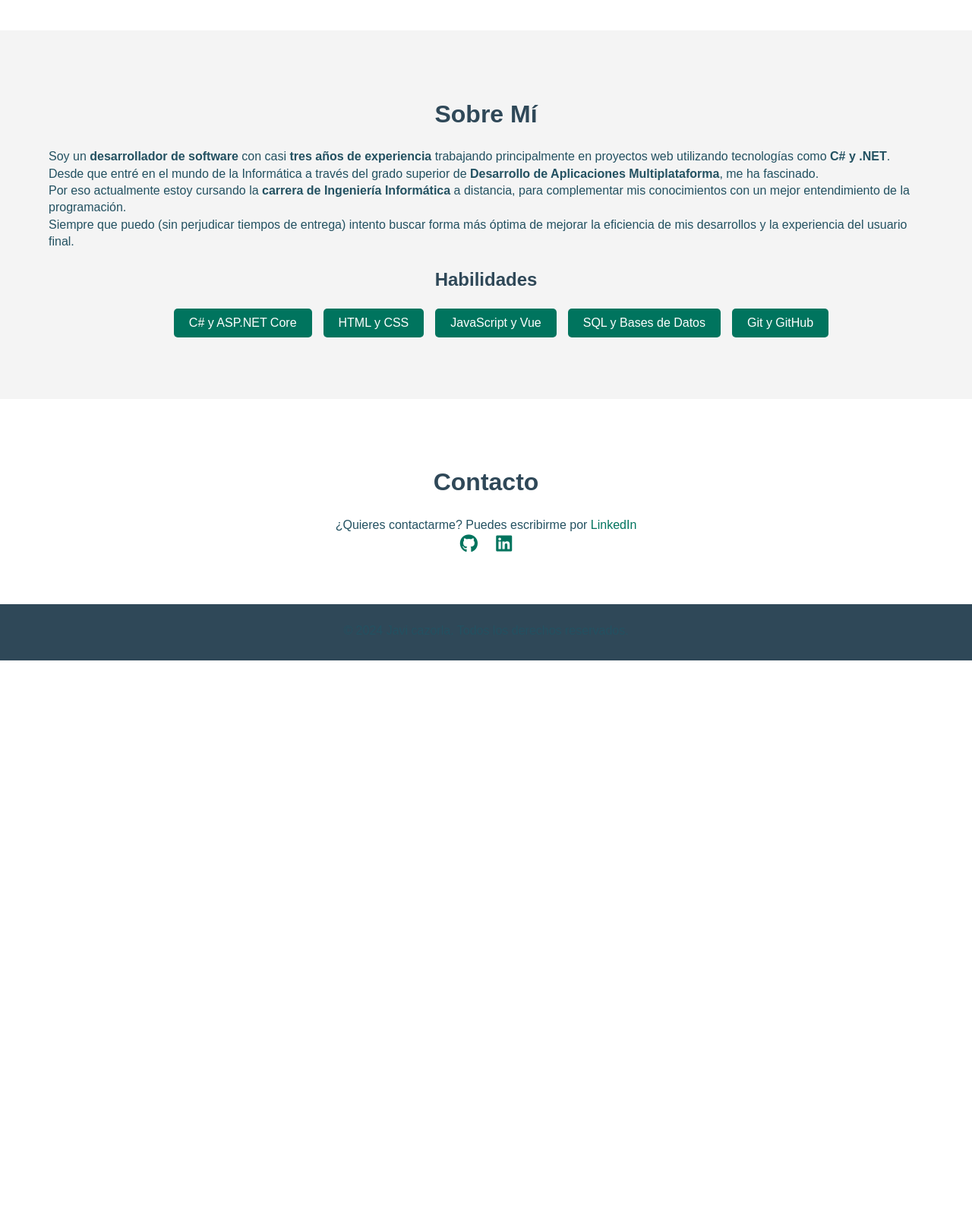
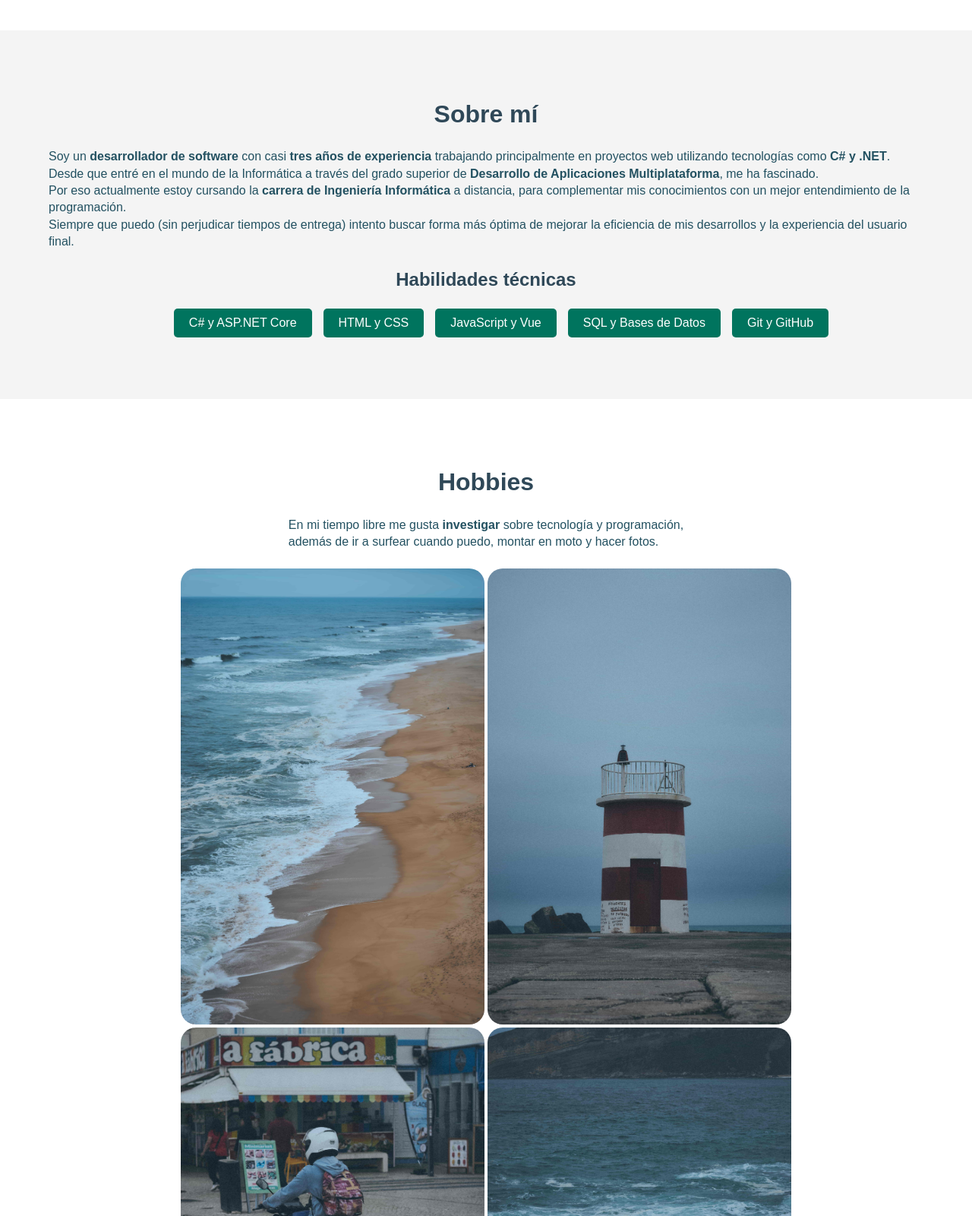
Before and after one commit to javi-cazorla/javi-cazorla.github.io, a plain HTML site: page index.html in a window 1280 px wide. Shown: the part 760-2360 px from the top of the page at 76% size. Before the commit the page ends 1629 px from the top, so only its background shows below. Drawn offline with Linux system fonts and the light colour scheme.

Commit message:
Agregado apartado hobbies

```diff
--- a/index.html
+++ b/index.html
@@ -45,7 +45,7 @@
     <!-- Sección Sobre Mí -->
     <section id="sobre-mi" class="gris">
         <div class="container">
-            <h2>Sobre Mí</h2>
+            <h2>Sobre mí</h2>
             <p>
                 Soy un <strong>desarrollador de software</strong> con casi <strong>tres años de experiencia</strong> trabajando principalmente en proyectos web utilizando tecnologías como <strong>C# y .NET</strong>. <br/>
                 Desde que entré en el mundo de la Informática a través del grado superior de <strong>Desarrollo de Aplicaciones Multiplataforma</strong>, me ha fascinado.<br/>
@@ -53,7 +53,7 @@
                 Siempre que puedo (sin perjudicar tiempos de entrega) intento buscar forma más óptima de mejorar la eficiencia de mis desarrollos y la experiencia del usuario final.
             </p>
 
-            <h3>Habilidades</h3>
+            <h3>Habilidades técnicas</h3>
             <ul class="skills">
                 <li>
                     <span class="tooltip">C# y ASP.NET Core
@@ -84,6 +84,26 @@
         </div>
     </section>
 
+    <section id="hobbies" class="blanco">
+        <div class="container">
+            <h2>Hobbies</h2>
+            <p style="margin-bottom: 1.5rem;">
+                En mi tiempo libre me gusta <strong>investigar</strong> sobre tecnología y programación,<br> además de ir a surfear
+                cuando puedo, montar en moto y hacer fotos.
+            </p>
+            <div class="imagen" style="text-align: center;">
+                <img src="img/comprimidas/PortMar.jpg" alt="Imagen de presentación" loading="lazy">
+                <img src="img/comprimidas/PortFaro.jpg" alt="Imagen de presentación" loading="lazy">
+                <img src="img/comprimidas/PortMoto.jpg" alt="Imagen de presentación" loading="lazy">
+                <img src="img/comprimidas/PortPlaya.jpg" alt="Imagen de presentación" loading="lazy">
+                <img src="img/comprimidas/And1.jpg" alt="Imagen de presentación" loading="lazy">
+                <img src="img/comprimidas/And2.jpg" alt="Imagen de presentación" loading="lazy">
+                <img src="img/comprimidas/And3.jpg" alt="Imagen de presentación" loading="lazy">
+                <img src="img/comprimidas/And4.jpg" alt="Imagen de presentación" loading="lazy">
+            </div>
+        </div>
+    </section>
+
     <!-- De momento se comenta hasta que tenga algún proyecto interesante que mostrar -->
     <!-- Sección Proyectos -->
     <!-- <section id="proyectos" class="blanco">
@@ -103,7 +123,7 @@
     </section> -->
 
     <!-- Sección Contacto -->
-    <section id="contacto" class="blanco">
+    <section id="contacto" class="gris">
         <div class="container">
             <h2>Contacto</h2>
             <!-- <form action="#" method="post">
@@ -111,7 +131,7 @@
                 <textarea name="mensaje" placeholder="Tu mensaje" required></textarea>
                 <button type="submit" class="btn">Enviar</button>
             </form> -->
-            <p>¿Quieres contactarme? Puedes escribirme por <a href="https://linkedin.com/in/javi-cazorla/">LinkedIn</a></p>
+            <p style="margin-bottom: 1rem;">¿Quieres contactarme? Puedes escribirme por <a href="https://linkedin.com/in/javi-cazorla/">LinkedIn</a></p>
             <div class="redes">
                 <a href="https://github.com/DarkJavi15" target="_blank"><i class="fab fa-github"></i></a>
                 <a href="https://linkedin.com/in/javi-cazorla/" target="_blank"><i class="fab fa-linkedin"></i></a>
@@ -124,7 +144,7 @@
 
     <!-- Footer -->
     <footer>
-        <p>&copy; 2024 Javi cazorla. Todos los derechos reservados.</p>
+        <p style="color: white;">&copy; 2024 Javi cazorla. Todos los derechos reservados.</p>
     </footer>
     <script src="js/main.js"></script>
 </body>
```
Also changed, not shown: img/comprimidas/And1.jpg (added), img/comprimidas/And2.jpg (added), img/comprimidas/And3.jpg (added), img/comprimidas/And4.jpg (added), img/comprimidas/PortFaro.jpg (added), img/comprimidas/PortMar.jpg (added), img/comprimidas/PortMoto.jpg (added), img/comprimidas/PortPlaya.jpg (added).
